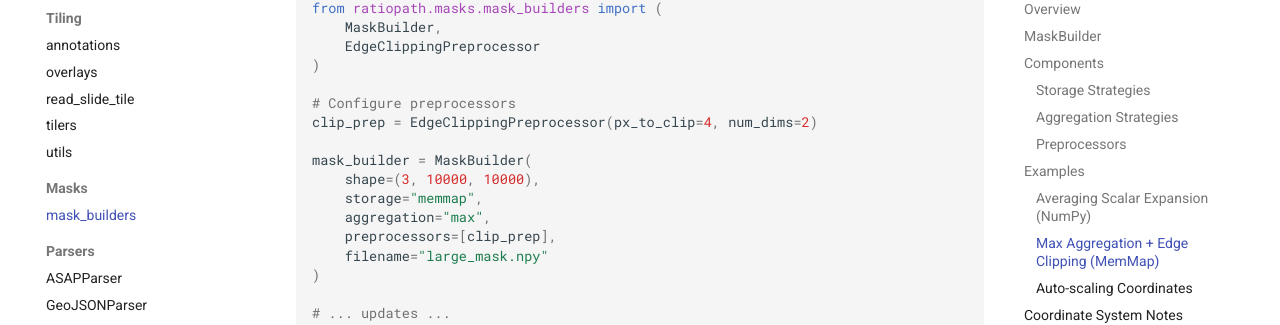
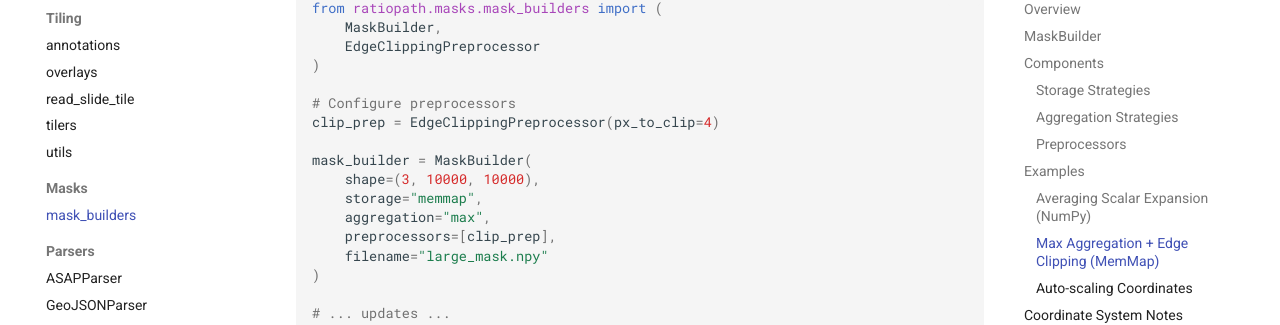
Before and after one commit to RationAI/ratiopath, an MkDocs documentation site: the page built from docs/reference/masks/mask_builders.md, in a window 1280 px wide and 900 px high, scrolled down 3268 px. Shown: the part 147-472 px from the top of the window. Built offline with MkDocs 1.6.1 and Material for MkDocs 9.7.7, drawn with Linux system fonts in a browser that asks for light colours; comment, search, counter and statistics services are not loaded; the version menu is left out.

Commit message:
Update docs/reference/masks/mask_builders.md
Co-authored-by: gemini-code-assist[bot] <176961590+gemini-code-assist[bot]@users.noreply.github.com>

```diff
--- a/docs/reference/masks/mask_builders.md
+++ b/docs/reference/masks/mask_builders.md
@@ -110,7 +110,7 @@ from ratiopath.masks.mask_builders import (
 )
 
 # Configure preprocessors
-clip_prep = EdgeClippingPreprocessor(px_to_clip=4, num_dims=2)
+clip_prep = EdgeClippingPreprocessor(px_to_clip=4)
 
 mask_builder = MaskBuilder(
     shape=(3, 10000, 10000),
```
